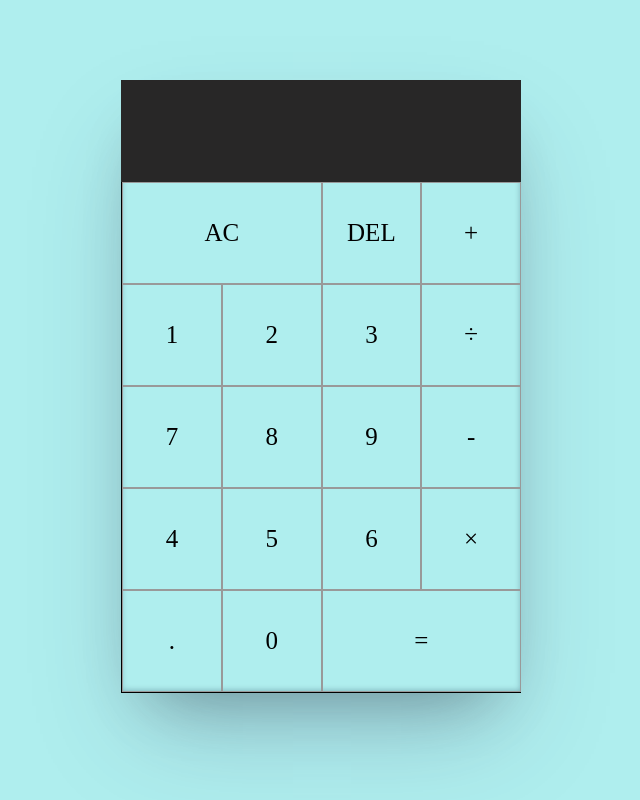
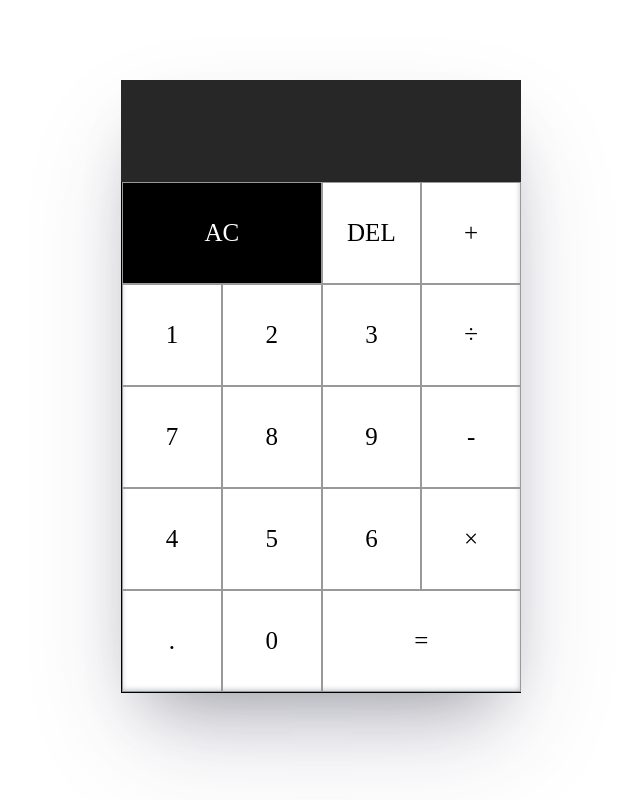
Before and after one commit to Ntobe99/calculator-nonto, a plain HTML site: page index.html in a window 1280 px wide. In both pictures the pointer is over the element "AC". Shown: the whole page, without its empty margins (319-959 px from the left). Drawn offline with Linux system fonts and the light colour scheme.

Commit message:
Add files via upload

```diff
--- a/styles.css
+++ b/styles.css
@@ -1,7 +1,3 @@
-body{
-    background-color: paleturquoise;
-}
-
 .container {
     max-width: 400px;
     margin: 10vh auto 0 auto;
@@ -24,6 +20,7 @@ body{
     border-left: 1px solid black;
     grid-template-columns: 1fr 1fr 1fr 1fr;
 
+
 }
 
 
@@ -35,6 +32,7 @@ body{
     cursor: pointer;
 
 
+
 }
 .btn-span {
     grid-column: span 2;
@@ -44,6 +42,7 @@ body{
     font-size: 25px;
     cursor: pointer;
 
+
 }
 
 
@@ -51,3 +50,8 @@ body{
     background-color: black;
     color: white;
 }
+
+.btn-span:hover{
+    background-color: black;
+    color: white;
+}
```
